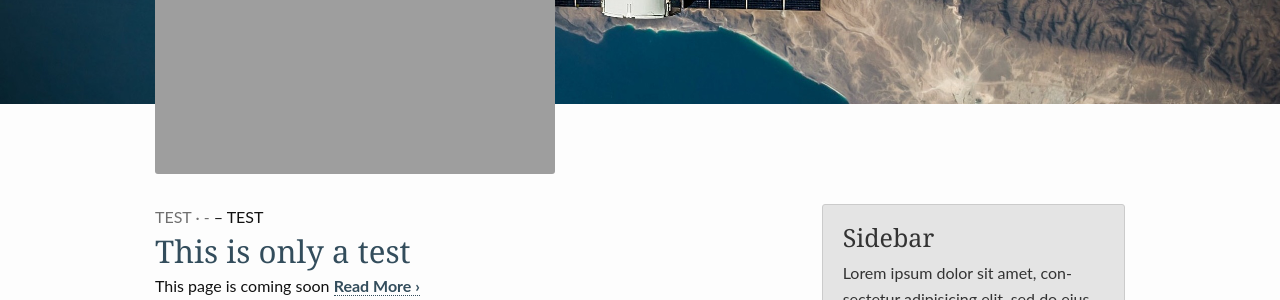
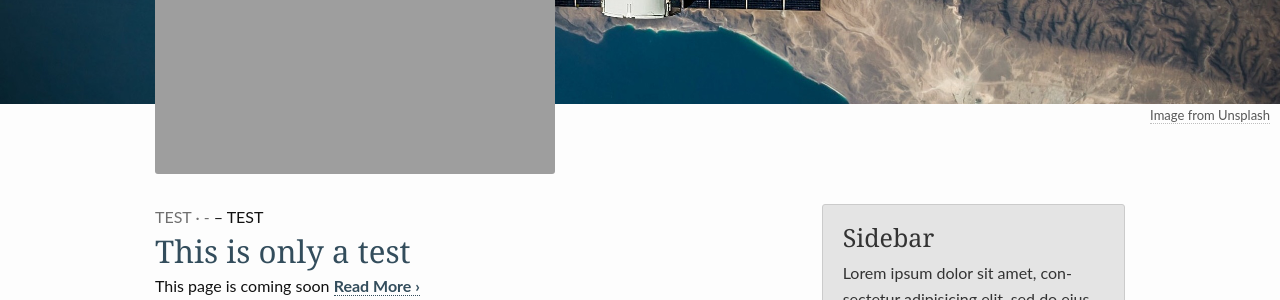
Before and after one commit to wontgruber/wontgruber.github.io, a Jekyll site: the page built from blog/index.html, in a window 1280 px wide. Shown: the part 256-556 px from the top of the page. Built offline with Jekyll 4.4.1, drawn with Linux system fonts in a browser that asks for light colours; the list of posts is cut into pages by our own code.

Commit message:
Add caption & link to header

```diff
--- a/blog/index.html
+++ b/blog/index.html
@@ -4,4 +4,6 @@ title: "Blog"
 teaser: "This is the Blog Template."
 header:
     image_fullwidth: "Space-X-cropped.jpg"
+    caption: Image from Unsplash
+    caption_url: https://unsplash.com/
 ---
```
